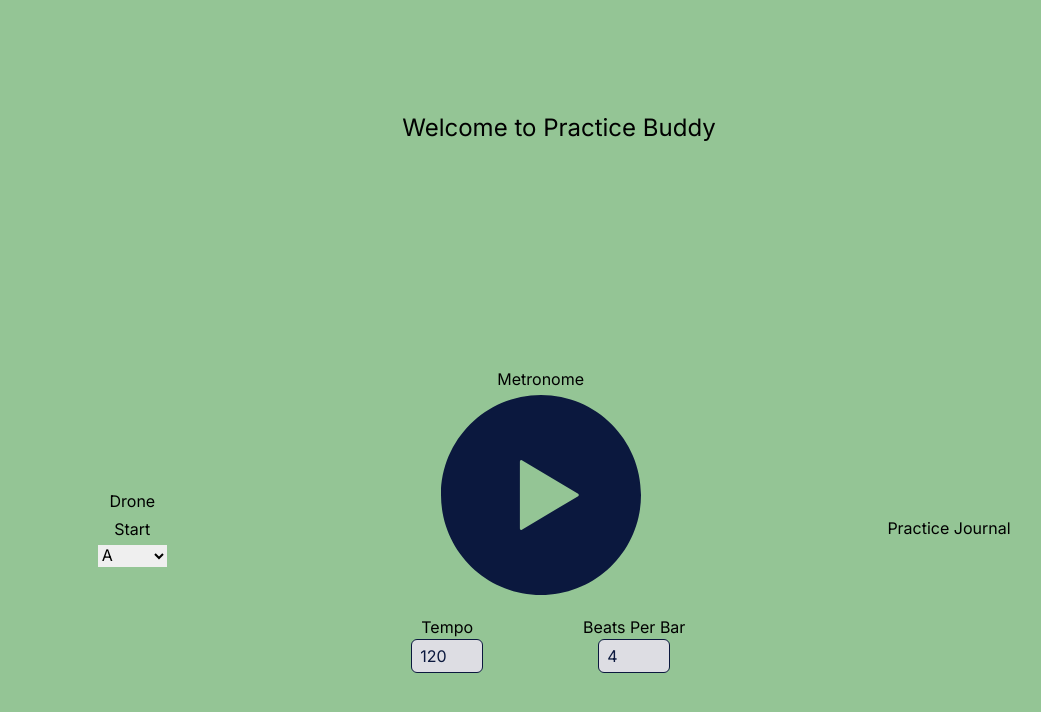
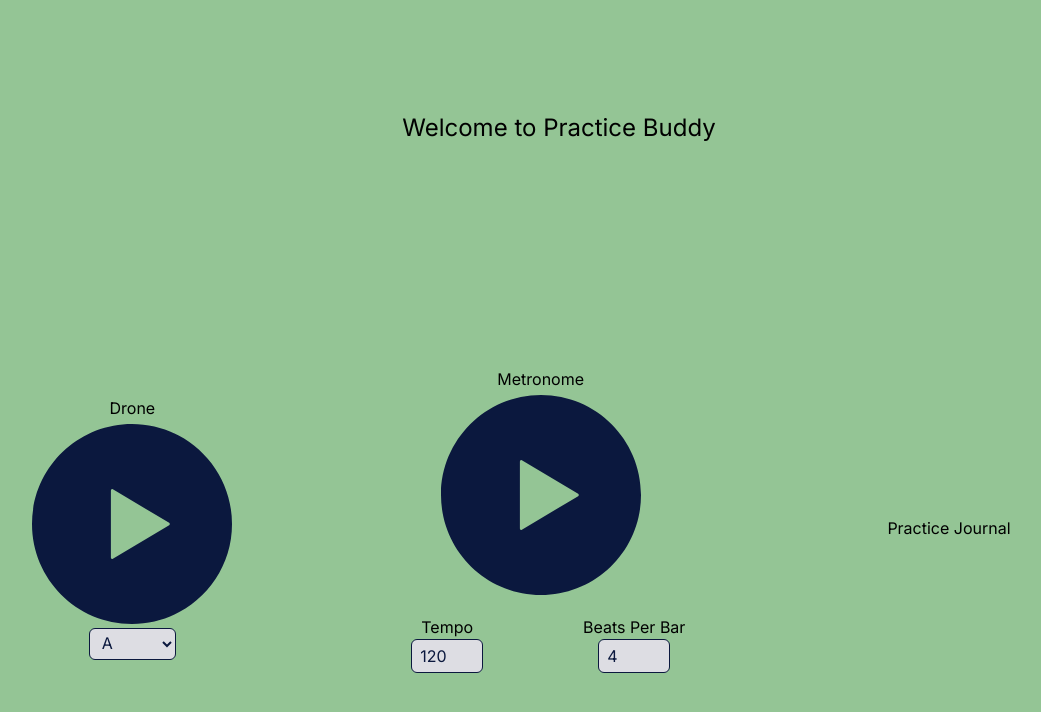
Before and after one commit to LAsoul88/practice_buddy, a Next.js app: page / in a window 1280 px wide. Shown: the top 712 px of the page, without its empty margins (81-1122 px from the left). Built offline with nearby package versions, Linux system fonts and the light colour scheme.

Commit message:
styled drone select element and play/pause button

```diff
--- a/src/components/DroneTool.tsx
+++ b/src/components/DroneTool.tsx
@@ -2,6 +2,7 @@
 import { useState, useEffect, ChangeEvent } from 'react'
 import { Button } from './Button'
 import { Drone, freqMap } from '@/util/drone'
+import { Play, Pause } from '@/assets/SVGS'
 
 interface DroneSettings {
   frequency: string
@@ -14,6 +15,7 @@ export const DroneTool = () => {
   const [settings, setSettings] = useState<DroneSettings>({
     frequency: 'A'
   })
+  const [isRunning, setIsRunning] = useState(false)
 
   const handleDrone = () => {
     if (!drone) {
@@ -23,6 +25,7 @@ export const DroneTool = () => {
     } else {
       drone.startStop()
     }
+    setIsRunning(!isRunning)
   }
 
   const handleChange = (e: ChangeEvent<HTMLSelectElement>) => {
@@ -37,7 +40,6 @@ export const DroneTool = () => {
     }
   }, [settings.frequency])
 
-  console.log(settings)
   return (
     <>
       <Button
@@ -45,11 +47,16 @@ export const DroneTool = () => {
           handleDrone()
         }}
       >
-        Start
+        { isRunning ? (
+          <Pause height={'200px'} width={'200px'} fill={'#0B183E'} />
+        ) : (
+          <Play height={'200px'} width={'200px'} fill={'#0B183E'} />
+        )}
       </Button>
       <select
         onChange={handleChange}
         defaultValue={settings.frequency}
+        className="input"
       >
         { notes.map(note => {
             return <option key={note}>{note}</option>
```
